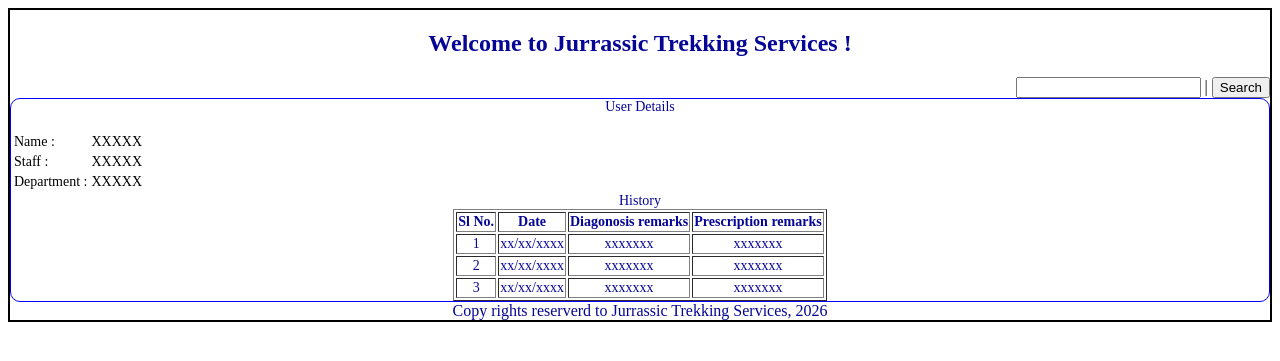
After one commit to SouradeeptaPaulIITM88/Trekking-Management-Application, a Flask app: template templates/user_history.html in a window 1280 px wide. The commit adds this page. Shown: the top 361 px of the page. Run offline with Flask 3, Linux system fonts and the light colour scheme; the template is opened without the code that fills it, so the values that code supplies are empty.

Commit message:
Milestone 2 added trek staff dashboard trek management and user dashboard

```diff
--- /dev/null
+++ b/app.py
@@ -0,0 +1,10 @@
+from flask import Flask
+
+app=Flask(__name__)
+
+app.app_context().push()
+
+
+from controller import *
+if __name__ == "__main__":
+  app.run(debug=True)
--- /dev/null
+++ b/controller.py
@@ -0,0 +1,20 @@
+from flask import current_app as  app
+from flask import render_template
+
+@app.route("/")
+def home():
+ return  "hello HMS!"
+
+
+@app.route("/login/")
+def signin():
+  return render_template("login.html")
+
+app_dict = [
+  {"uname" : "abc" , "sname" : "xyz" , "vname" : "Indominous"},
+  {"uname" : "def" , "sname" : "uvw" , "vname" : "Velociraptor"},
+  {"uname" : "ghi" , "sname" : "pqr" , "vname" : "T.Rex"}
+]
+@app.route("/admin/")
+def admin_console():
+  return render_template("admin_dashboard.html", app_data=app_dict)
--- a/templates/signup.html
+++ b/templates/signup.html
@@ -24,6 +24,12 @@
             <td><label>User Name :</label></td>
             <td><input type="text" name="user-name" placeholder="Enter your user name"></td>
         </tr>
+
+        <tr>
+            <td><label>Password :</label></td>
+            <td><input type="password" name="password" placeholder="Enter your password"></td>
+        </tr>
+
         <tr>
             <td><label>User Type :</label></td>
             <td>
--- /dev/null
+++ b/templates/user_history.html
@@ -0,0 +1,78 @@
+<!DOCTYPE html>
+<html lang="en">
+<head>
+    <meta charset="UTF-8">
+    <meta name="viewport" content="width=device-width, initial-scale=1.0">
+    <link rel="stylesheet" href="/static/main.css">
+    <title>Register</title>
+</head>
+<body>
+ <div class="container">
+    <div class="center" >
+        <h2>Welcome to Jurrassic Trekking Services !</h2>
+    </div>
+
+    <div style="text-align: right;">
+        <input type="text" name="searchtxt"> | <input type="button" value="Search">
+    </div>
+
+    <div class="dashboard-form">
+
+        <div class="center">User Details</div><br>
+
+        <table>
+            <tr>
+                <td>Name :</td>
+                <td>XXXXX</td>
+            </tr>
+
+            <tr>
+                <td>Staff :</td>
+                <td>XXXXX</td>
+            </tr>
+
+            <tr>
+                <td>Department :</td>
+                <td>XXXXX</td>
+            </tr>
+        </table>
+
+
+        <table class="center" name="History" border="1">
+        <caption>History</caption>
+        <tr>
+            <th>Sl No.</th>
+            <th>Date</th>
+            <th>Diagonosis remarks</th>
+            <th>Prescription remarks</th>
+        </tr>
+
+        <tr>
+            <td>1</td>
+            <td>xx/xx/xxxx</td>
+            <td>xxxxxxx</td>
+            <td>xxxxxxx</td>
+        </tr>
+
+        <tr>
+            <td>2</td>
+            <td>xx/xx/xxxx</td>
+            <td>xxxxxxx</td>
+            <td>xxxxxxx</td>
+        </tr>
+
+        <tr>
+            <td>3</td>
+            <td>xx/xx/xxxx</td>
+            <td>xxxxxxx</td>
+            <td>xxxxxxx</td>
+        </tr>
+
+        </table>
+
+    </div>
+
+<div class="center">Copy rights reserverd to Jurrassic Trekking Services, 2026</div>
+ </div>
+</body>
+</html>
```
Also changed, not shown: templates/admin_dashboard.html (+15 -30 lines), templates/edit_staff.html (added, +51 -0 lines), templates/login.html (+5 -20 lines).
